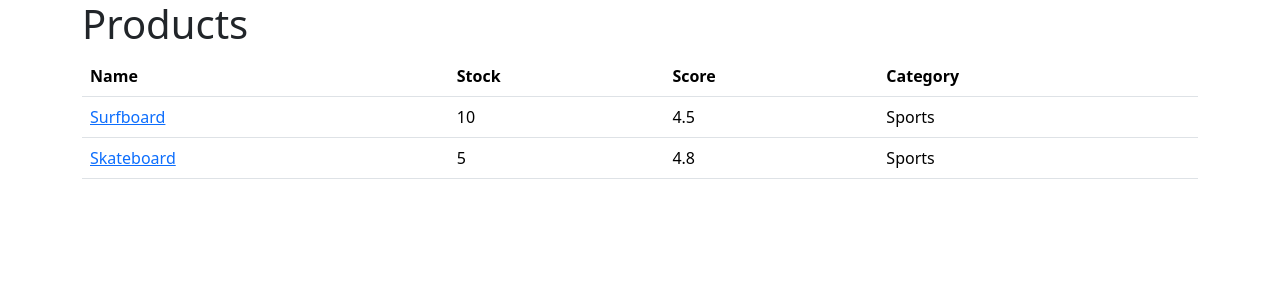
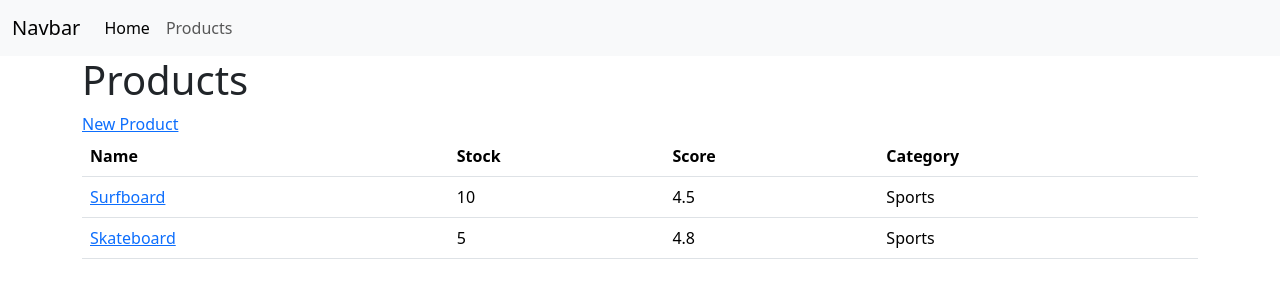
Before and after one commit to LucaFabbozzo/django_intro, a Django app: page /products/ in a window 1280 px wide. Shown: the top 300 px of the page. Run offline with Django 4.2, Linux system fonts and the light colour scheme; data comes from the database, SQL or seed files in the repository.

Commit message:
add navbar

```diff
--- a/products/templates/index.html
+++ b/products/templates/index.html
@@ -5,6 +5,7 @@
 {% block content %}
 
 <h1>Products</h1>
+<a href="{% url "products:form" %}">New Product</a>
 
 <!-- #emmet tabella thead shortcut
 #table.table>thead>tr>th*4 -->
--- a/templates/base.html
+++ b/templates/base.html
@@ -7,6 +7,24 @@
     <link href="https://cdn.jsdelivr.net/npm/bootstrap@5.3.2/dist/css/bootstrap.min.css" rel="stylesheet" integrity="sha384-T3c6CoIi6uLrA9TneNEoa7RxnatzjcDSCmG1MXxSR1GAsXEV/Dwwykc2MPK8M2HN" crossorigin="anonymous">
 </head>
 <body>
+    <nav class="navbar navbar-expand-lg bg-body-tertiary">
+        <div class="container-fluid">
+          <a class="navbar-brand" href="#">Navbar</a>
+          <button class="navbar-toggler" type="button" data-bs-toggle="collapse" data-bs-target="#navbarNav" aria-controls="navbarNav" aria-expanded="false" aria-label="Toggle navigation">
+            <span class="navbar-toggler-icon"></span>
+          </button>
+          <div class="collapse navbar-collapse" id="navbarNav">
+            <ul class="navbar-nav">
+              <li class="nav-item">
+                <a class="nav-link active" aria-current="page" href="{% url "home" %}">Home</a>
+              </li>
+              <li class="nav-item">
+                <a class="nav-link" href="{% url "products:index" %}">Products</a>
+              </li>
+            </ul>
+          </div>
+        </div>
+      </nav>
     <!-- in questo modo possiamo estendere questa base a tutti gli altri template html del progetto -->
     <div class="container">
         {% block content %}
```
